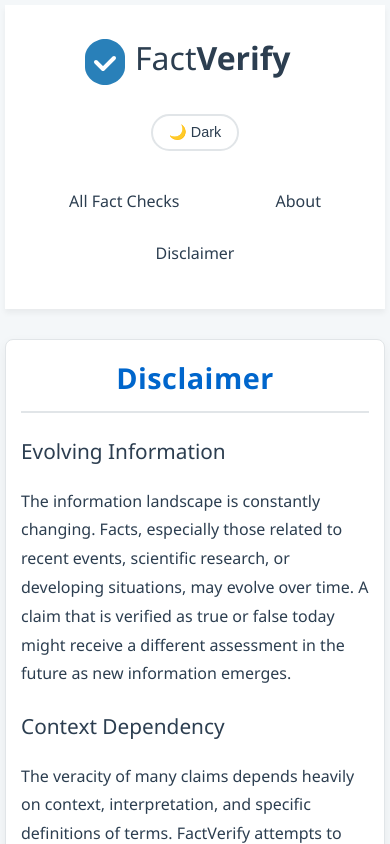
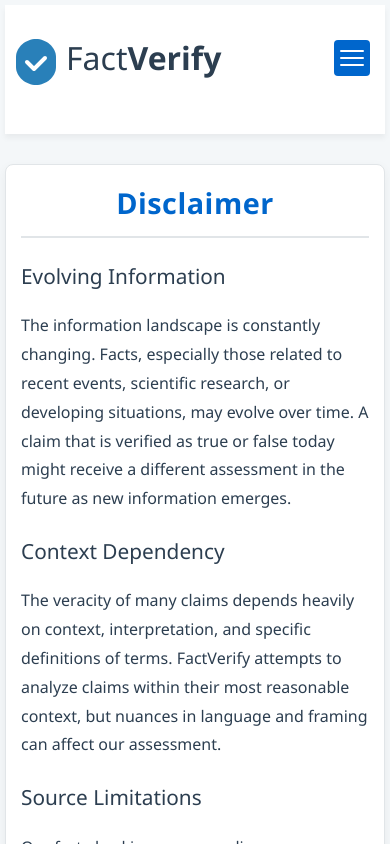
Before and after one commit to PaulMoreira/FactVerify, a React (Create React App) app: page /disclaimer in a window 390 px wide. Shown: the top 844 px of the page. Built offline with nearby package versions, Linux system fonts and the light colour scheme.

Commit message:
feat: implement responsive hamburger menu with mobile navigation overlay

```diff
--- a/src/App.css
+++ b/src/App.css
@@ -30,14 +30,39 @@ header {
   margin: 0 auto;
   display: flex;
   align-items: center;
-  justify-content: space-between;
+  justify-content: flex-start;
   padding: 0 20px;
+  position: relative;
+  height: 100%;
+}
+
+.header-left, .header-right {
+  display: flex;
+  align-items: center;
+}
+
+.header-left {
+  margin-right: auto;
+  padding-left: 0;
+}
+
+.header-right {
+  gap: 15px;
 }
 
 .logo-link {
   text-decoration: none;
   color: inherit;
   display: block;
+  z-index: 10;
+  margin-left: 0;
+}
+
+/* Header controls container */
+.header-controls {
+  display: flex;
+  align-items: center;
+  gap: 15px;
 }
 
 .theme-toggle {
@@ -672,10 +697,195 @@ footer {
     margin-bottom: 20px;
   }
 
-  .main-navigation ul {
+  /* Show hamburger menu and hide desktop nav */
+  .hamburger-button {
+    display: flex;
     flex-direction: column;
-    align-items: flex-start;
+    align-items: center;
+    justify-content: center;
   }
+
+  .desktop-nav {
+    display: none;
+  }
+
+  /* Hamburger animation when menu is open */
+  .hamburger-button[aria-expanded="true"] span:nth-child(1) {
+    transform: translateY(7px) rotate(45deg);
+  }
+
+  .hamburger-button[aria-expanded="true"] span:nth-child(2) {
+    opacity: 0;
+  }
+
+  .hamburger-button[aria-expanded="true"] span:nth-child(3) {
+    transform: translateY(-7px) rotate(-45deg);
+  }
+}
+
+/* Hamburger menu button */
+.hamburger-button {
+  background: transparent;
+  border: none;
+  cursor: pointer;
+  z-index: 1000;
+  position: relative;
+  width: 40px;
+  height: 40px;
+  display: none; /* Hidden by default, shown in media query */
+  padding: 0;
+  color: var(--text-color);
+}
+
+.hamburger-icon {
+  width: 24px;
+  height: 24px;
+  position: relative;
+  display: flex;
+  flex-direction: column;
+  justify-content: space-between;
+  align-items: center;
+}
+
+.hamburger-button span {
+  display: block;
+  width: 24px;
+  height: 2px;
+  background-color: currentColor;
+  transition: all 0.3s ease;
+  border-radius: 1px;
+  position: absolute;
+}
+
+.hamburger-button span:nth-child(1) {
+  top: 4px;
+}
+
+.hamburger-button span:nth-child(2) {
+  top: 11px;
+}
+
+.hamburger-button span:nth-child(3) {
+  top: 18px;
+}
+
+/* Mobile navigation overlay */
+.mobile-nav-overlay {
+  position: fixed;
+  top: 0;
+  right: -100%;
+  width: 100%;
+  height: 100vh;
+  background-color: rgba(0, 0, 0, 0.5);
+  z-index: 999;
+  transition: all 0.3s ease;
+  opacity: 0;
+  visibility: hidden;
+  display: flex;
+  justify-content: flex-end;
+}
+
+.mobile-nav-overlay.open {
+  right: 0;
+  opacity: 1;
+  visibility: visible;
+}
+
+/* Hide hamburger button when mobile menu is open */
+.mobile-nav-overlay.open ~ .hamburger-button,
+.mobile-nav-overlay.open ~ div .hamburger-button {
+  display: none !important;
+}
+
+.mobile-nav-container {
+  width: 85%;
+  max-width: 320px;
+  height: 100%;
+  background-color: var(--background-color);
+  box-shadow: -5px 0 15px rgba(0, 0, 0, 0.2);
+  display: flex;
+  flex-direction: column;
+  transform: translateX(100%);
+  transition: transform 0.3s ease;
+}
+
+.mobile-nav-overlay.open .mobile-nav-container {
+  transform: translateX(0);
+}
+
+.mobile-nav-header {
+  display: flex;
+  justify-content: space-between;
+  align-items: center;
+  padding: 20px;
+  border-bottom: 1px solid var(--border-color);
+}
+
+.mobile-logo {
+  display: flex;
+  align-items: center;
+}
+
+.close-menu-button {
+  background: transparent;
+  border: none;
+  cursor: pointer;
+  color: var(--text-color);
+  padding: 8px;
+  display: flex;
+  align-items: center;
+  justify-content: center;
+}
+
+.mobile-nav {
+  display: flex;
+  flex-direction: column;
+  padding: 20px;
+  flex: 1;
+}
+
+.mobile-nav a {
+  color: var(--text-color);
+  text-decoration: none;
+  padding: 15px 0;
+  font-size: 1.1rem;
+  border-bottom: 1px solid var(--border-color);
+  transition: color 0.3s ease;
+  display: block;
+  text-align: center;
+}
+
+.mobile-nav a:hover {
+  color: var(--primary-color);
+}
+
+.mobile-nav-footer {
+  padding: 20px;
+  border-top: 1px solid var(--border-color);
+  display: flex;
+  justify-content: center;
+}
+
+.mobile-nav .theme-toggle.mobile {
+  margin: 0 auto;
+}
+
+/* Desktop navigation */
+.desktop-nav {
+  display: flex;
+  gap: 20px;
+}
+
+.desktop-nav a {
+  color: var(--header-text);
+  text-decoration: none;
+  padding: 8px 12px;
+  border-radius: 4px;
+  transition: background-color 0.3s ease;
+}
+
+.desktop-nav a:hover {
+  background-color: rgba(255, 255, 255, 0.1);
 }
 
 @media (max-width: 600px) {
@@ -684,8 +894,31 @@ footer {
   }
 
   .header-content {
-    flex-direction: column;
+    flex-direction: row;
+    justify-content: space-between;
+    align-items: center;
     gap: 15px;
+  }
+
+  /* Ensure hamburger button is visible on small screens */
+  .hamburger-button {
+    display: flex;
+    align-items: center;
+    justify-content: center;
+    background-color: var(--primary-color);
+    border-radius: 4px;
+    width: 36px;
+    height: 36px;
+    color: white;
+    position: absolute;
+    top: 15px;
+    right: 15px;
+    transform: none;
+    z-index: 1001;
+  }
+
+  .desktop-nav {
+    display: none;
   }
 
   h1 {
--- a/src/App.js
+++ b/src/App.js
@@ -1,4 +1,4 @@
-import React, { useState, useEffect } from 'react';
+import React, { useState, useEffect, useRef } from 'react';
 import { BrowserRouter as Router, Route, Routes } from 'react-router-dom';
 import ScrollToTopLink from './components/ScrollToTopLink';
 import './App.css';
@@ -14,6 +14,8 @@ import { HelmetProvider } from 'react-helmet-async';
 
 const App = () => {
   const [darkMode, setDarkMode] = useState(false);
+  const [mobileMenuOpen, setMobileMenuOpen] = useState(false);
+  const mobileMenuRef = useRef(null);
 
   // Check for user preference on initial load
   useEffect(() => {
@@ -41,27 +43,112 @@ const App = () => {
     setDarkMode(!darkMode);
   };
 
+  const toggleMobileMenu = () => {
+    setMobileMenuOpen(!mobileMenuOpen);
+  };
+
+  // Close mobile menu when clicking outside
+  useEffect(() => {
+    const handleClickOutside = (event) => {
+      if (mobileMenuRef.current && !mobileMenuRef.current.contains(event.target) &&
+          !event.target.classList.contains('hamburger-button')) {
+        setMobileMenuOpen(false);
+      }
+    };
+
+    document.addEventListener('mousedown', handleClickOutside);
+    return () => {
+      document.removeEventListener('mousedown', handleClickOutside);
+    };
+  }, []);
+
+  // Prevent scrolling when mobile menu is open
+  useEffect(() => {
+    if (mobileMenuOpen) {
+      document.body.style.overflow = 'hidden';
+    } else {
+      document.body.style.overflow = 'auto';
+    }
+
+    return () => {
+      document.body.style.overflow = 'auto';
+    };
+  }, [mobileMenuOpen]);
+
   return (
     <HelmetProvider>
       <Router>
       <div className={`app ${darkMode ? 'dark-mode' : ''}`}>
         <header>
           <div className="header-content">
+            <div className="header-left">
               <ScrollToTopLink to="/" className="logo-link">
                 <Logo />
               </ScrollToTopLink>
-            <nav>
+            </div>
+
+            <nav className="desktop-nav">
               <ScrollToTopLink to="/fact-checks">All Fact Checks</ScrollToTopLink>
               <ScrollToTopLink to="/about">About</ScrollToTopLink>
               <ScrollToTopLink to="/disclaimer">Disclaimer</ScrollToTopLink>
             </nav>
+
+            <div className="header-right">
+              {/* Hamburger Menu Button - only shown when mobile menu is closed */}
+              {!mobileMenuOpen && (
                 <button
-              className="theme-toggle"
+                  className="hamburger-button"
+                  onClick={toggleMobileMenu}
+                  aria-label="Toggle navigation menu"
+                  aria-expanded={mobileMenuOpen}
+                >
+                  <div className="hamburger-icon">
+                    <span></span>
+                    <span></span>
+                    <span></span>
+                  </div>
+                </button>
+              )}
+            </div>
+
+            {/* Mobile Navigation Overlay */}
+            <div
+              className={`mobile-nav-overlay ${mobileMenuOpen ? 'open' : ''}`}
+              ref={mobileMenuRef}
+              aria-hidden={!mobileMenuOpen}
+            >
+              <div className="mobile-nav-container">
+                <div className="mobile-nav-header">
+                  <ScrollToTopLink to="/" className="mobile-logo" onClick={() => setMobileMenuOpen(false)}>
+                    <Logo />
+                  </ScrollToTopLink>
+                  <button
+                    className="close-menu-button"
+                    onClick={toggleMobileMenu}
+                    aria-label="Close navigation menu"
+                  >
+                    <svg width="24" height="24" viewBox="0 0 24 24" fill="none" xmlns="http://www.w3.org/2000/svg">
+                      <path d="M18 6L6 18" stroke="currentColor" strokeWidth="2" strokeLinecap="round" strokeLinejoin="round"/>
+                      <path d="M6 6L18 18" stroke="currentColor" strokeWidth="2" strokeLinecap="round" strokeLinejoin="round"/>
+                    </svg>
+                  </button>
+                </div>
+                <nav className="mobile-nav">
+                  <ScrollToTopLink to="/fact-checks" onClick={() => setMobileMenuOpen(false)}>All Fact Checks</ScrollToTopLink>
+                  <ScrollToTopLink to="/about" onClick={() => setMobileMenuOpen(false)}>About</ScrollToTopLink>
+                  <ScrollToTopLink to="/disclaimer" onClick={() => setMobileMenuOpen(false)}>Disclaimer</ScrollToTopLink>
+                </nav>
+                <div className="mobile-nav-footer">
+                  <button
+                    className="theme-toggle mobile"
                     onClick={toggleDarkMode}
                     aria-label={darkMode ? 'Switch to light mode' : 'Switch to dark mode'}
                   >
-              {darkMode ? '☀️ Light' : '🌙 Dark'}
+                    {darkMode ? '☀️ Light Mode' : '🌙 Dark Mode'}
                   </button>
+                </div>
+              </div>
+            </div>
           </div>
         </header>
         <Routes>
```
Lines whose indentation alone changed are shown as unchanged.
